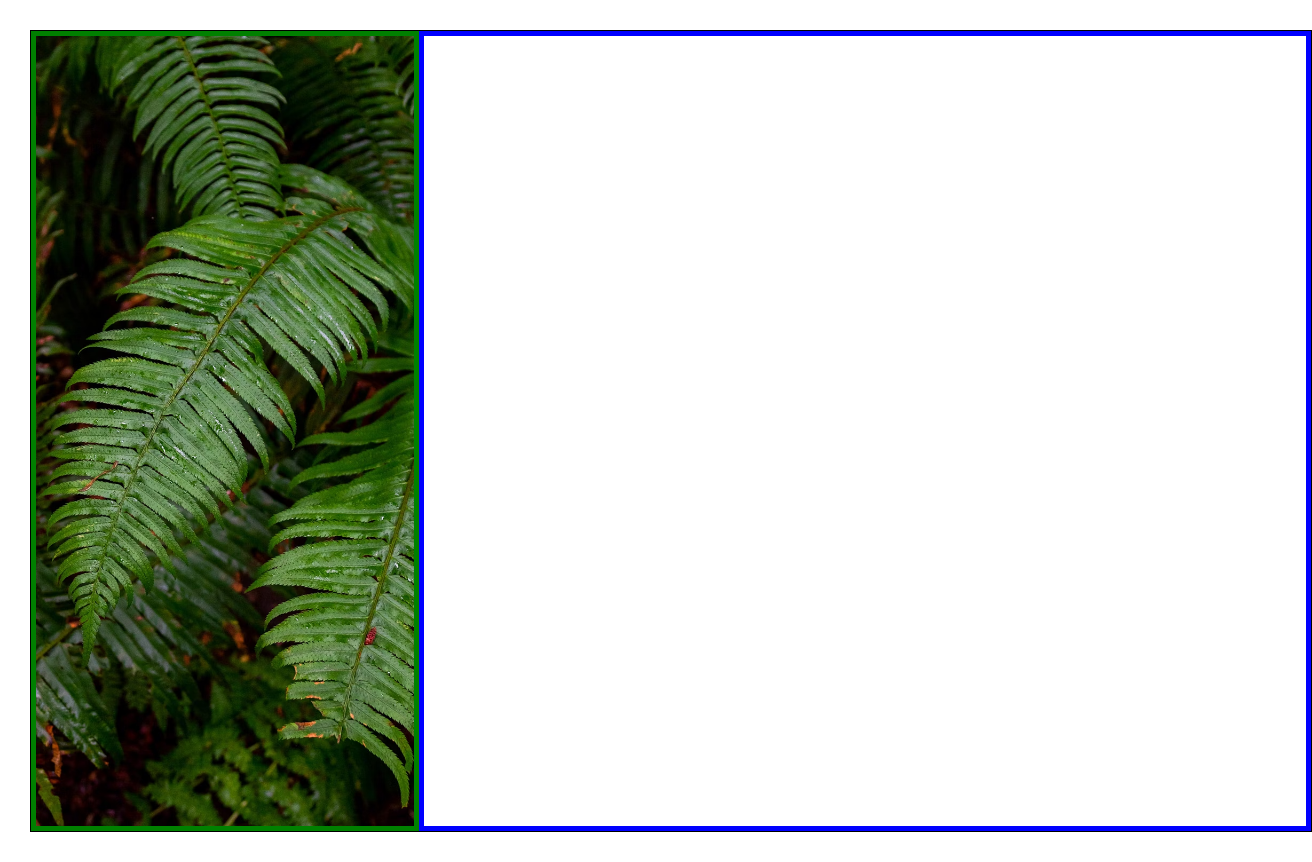
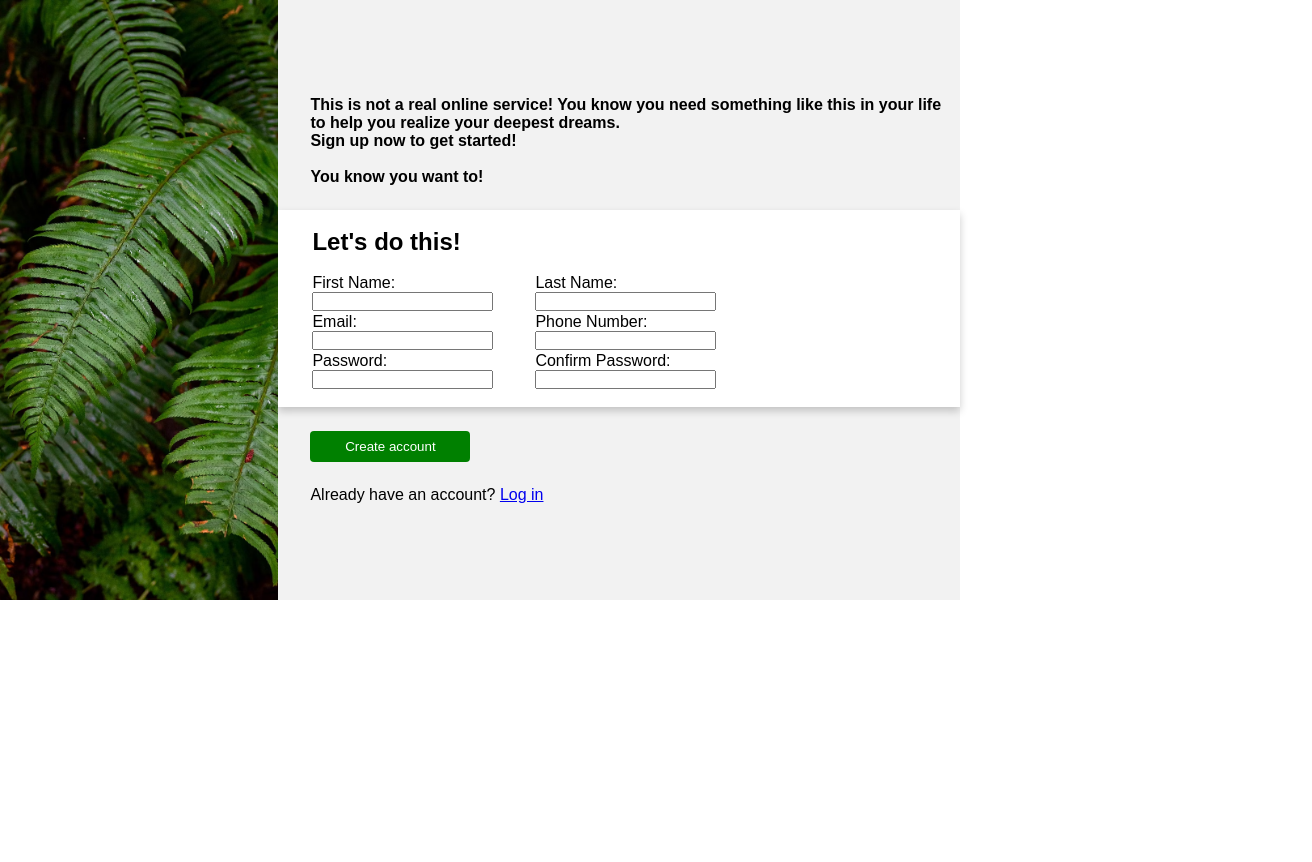
Before and after one commit to seanc00/Sign-Up-Form, a plain HTML site: page index.html in a window 1280 px wide. Shown: the whole page, 1312 px wide, since content can reach past the window. After the commit the page ends 800 px from the top, so only its background shows below. Drawn offline with Linux system fonts and the light colour scheme.

Commit message:
Added content and styling to match other form

```diff
--- a/index.html
+++ b/index.html
@@ -16,11 +16,69 @@
     </div>
     <div class="right">
       <div class="description">
-        <p class="txtDesc"></p>
+        <p class="txtDesc">
+          This is not a real online service! You know you need something like this
+           in your life to help you realize your deepest dreams. <br> Sign up now to get
+           started! <br><br> You know you want to!
+        </p>
       </div>
-      <div class="signUpForm"></div>
-      <div class="createAccBtn"></div>
-      <div class="logInCTA"></div>
+      <div class="signUpForm">
+        <table>
+          <!-- Title Row -->
+          <tr>
+            <td colspan="2" style="font-weight: bold; font-size: 24px; padding-bottom: 16px;">
+              Let's do this!
+            </td>
+          </tr>
+
+          <!-- First Name and Last Name -->
+          <tr>
+            <td>
+              <label for="first-name">First Name:</label><br>
+              <input type="text" id="first-name" name="first-name" required>
+            </td>
+            <td>
+              <label for="last-name">Last Name:</label><br>
+              <input type="text" id="last-name" name="last-name" required>
+            </td>
+          </tr>
+
+          <!-- Email and Phone Number -->
+          <tr>
+            <td>
+              <label for="email">Email:</label><br>
+              <input type="email" id="email" name="email" required>
+            </td>
+            <td>
+              <label for="phone">Phone Number:</label><br>
+              <input type="tel" id="phone" name="phone" required>
+            </td>
+          </tr>
+
+          <!-- Password and Confirm Password -->
+          <tr>
+            <td>
+              <label for="password">Password:</label><br>
+              <input type="password" id="password" name="password" required>
+            </td>
+            <td>
+              <label for="confirm-password">Confirm Password:</label><br>
+              <input type="password" id="confirm-password" name="confirm-password" required>
+            </td>
+          </tr>
+        </table>
+
+      </div>
+
+      <!-- Create Account Button -->
+      <div class="createAccDiv">
+        <input type="submit" value="Create account" class="createAccBtn">
+      </div>
+
+      <!-- Log In Call-to-Action -->
+      <div class="logInCTA">
+        <p>Already have an account? <a href="#">Log in</a></p>
+      </div>
     </div>
   </div>
 
--- a/style.css
+++ b/style.css
@@ -1,18 +1,27 @@
 * {
   margin: 0;
   padding: 0;
+  font-family: 'Arial', sans-serif;  /* Default font */
 }
 
+/* Define custom font using @font-face */
+@font-face {
+  font-family: 'Norse-Bold';
+  src: url('fonts/Norse-Bold.otf') format('opentype');
+  font-weight: bold;
+  font-style: normal;
+}
+
+
+
+
 .bigContainer {
-  border: solid black 1px;
-  width: 100vw;
-  height: 100vh;
+  width: 75vw;
+  height: 75vh;
   display: flex;
-  margin: 30px;
   }
 
 .left {
-  border: solid green 5px;
   width: 30%;
 
   background: url("img/photo-1585202900225-6d3ac20a6962.avif") no-repeat center center;
@@ -20,6 +29,36 @@
 }
 
 .right {
-  border: solid blue 5px;
   width: 70%;
+
+  display: flex;
+  flex-direction: column;
+  padding: 0 0 0 32px;
+  justify-content: center;
+  gap: 24px;
+  background-color: rgb(242, 242, 242);
 }
+
+table tr td {
+  padding-right: 40px;
+}
+
+.createAccBtn {
+  width: 160px;
+  padding: 8px;
+  color: white;
+  background-color: green;
+  border: 0;
+  border-radius: 4px;
+}
+
+.txtDesc {
+  font-weight: bold;
+}
+
+.signUpForm {
+  background-color: white;
+  margin-left: -32px;
+  padding: 16px 0 16px 32px;
+  box-shadow: 0 4px 8px rgba(0, 0, 0, 0.2); /* Bottom shadow */
+}
```
Also changed, not shown: Norse-Bold.otf (added).
